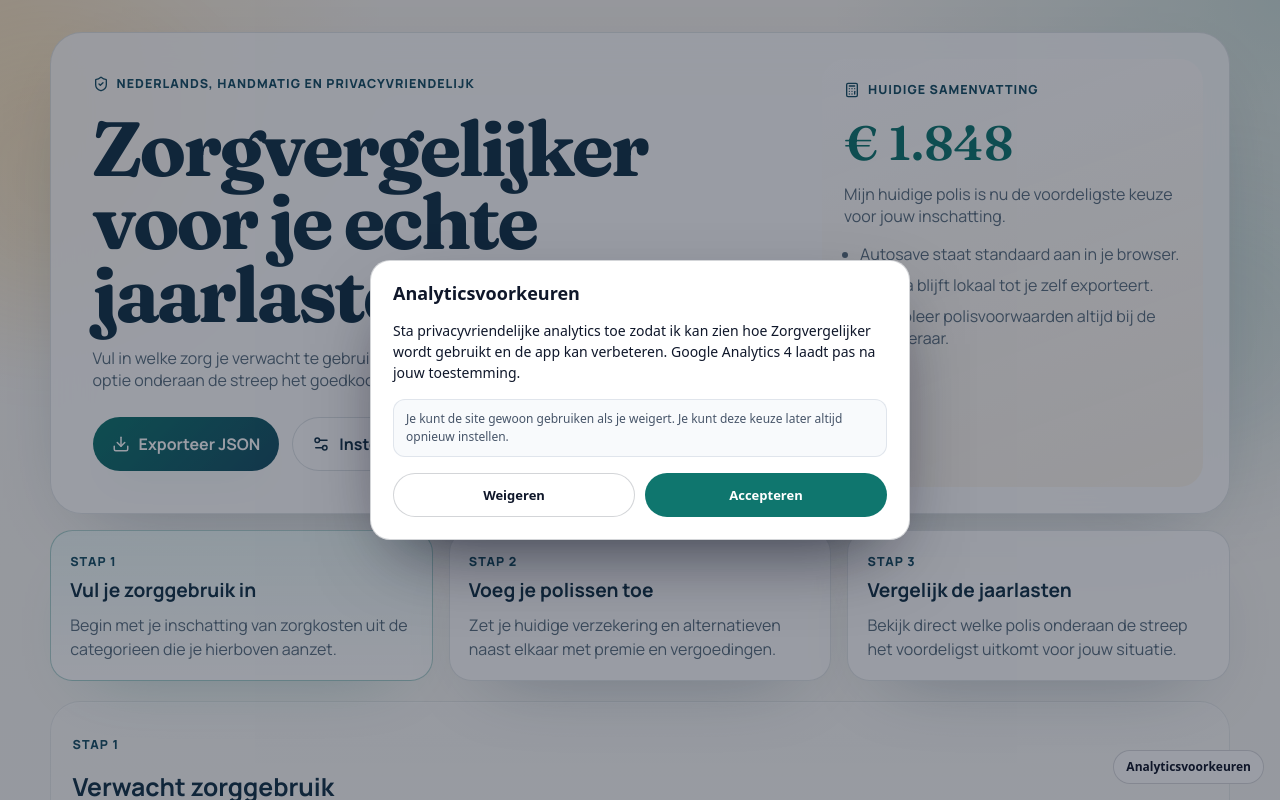
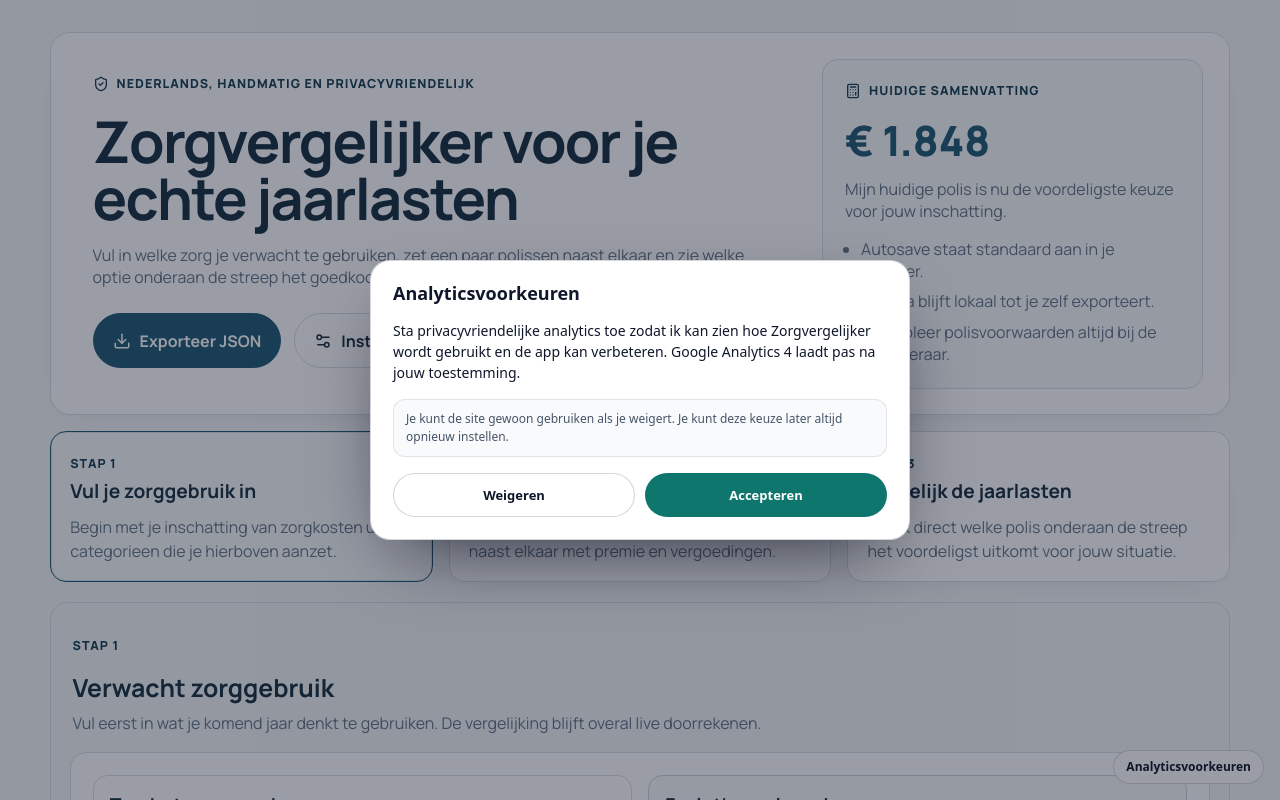
Before and after one commit to Paulmzuiderduin/zorgvergelijker, a React (Vite) app: page / in a window 1280 px wide. Shown: the top 800 px of the page. Built offline with nearby package versions, Linux system fonts and the light colour scheme.

Commit message:
Simplify UI and streamline policy editing

```diff
--- a/src/styles.css
+++ b/src/styles.css
@@ -1,25 +1,24 @@
-@import url("https://fonts.googleapis.com/css2?family=Fraunces:opsz,wght@9..144,600;9..144,700&family=Manrope:wght@400;500;600;700;800&display=swap");
+@import url("https://fonts.googleapis.com/css2?family=Manrope:wght@400;500;600;700;800&display=swap");
 
 :root {
   font-family: "Manrope", "Segoe UI", sans-serif;
-  color: #123247;
-  background:
-    radial-gradient(circle at top left, rgba(245, 158, 11, 0.18), transparent 24rem),
-    radial-gradient(circle at top right, rgba(15, 118, 110, 0.18), transparent 28rem),
-    linear-gradient(180deg, #f8f5ef 0%, #f7faf9 58%, #eef4f2 100%);
+  color: #173042;
+  background: #f3f5f7;
   font-synthesis: none;
   text-rendering: optimizeLegibility;
   -webkit-font-smoothing: antialiased;
   -moz-osx-font-smoothing: grayscale;
-  --panel: rgba(255, 255, 255, 0.82);
-  --panel-strong: rgba(255, 251, 245, 0.94);
-  --border: rgba(18, 50, 71, 0.12);
-  --text: #123247;
-  --muted: #5a6f7f;
-  --brand: #0f766e;
-  --brand-dark: #164e63;
-  --accent: #f59e0b;
+  --panel: #ffffff;
+  --panel-subtle: #f8fafb;
+  --panel-strong: #eef2f4;
+  --border: #d6dee4;
+  --text: #173042;
+  --muted: #647688;
+  --brand: #215a74;
+  --brand-dark: #173f52;
+  --accent: #cc8a2f;
   --danger: #be123c;
+  --shadow: 0 10px 30px -24px rgba(16, 32, 48, 0.2);
 }
 
 * {
@@ -34,6 +33,7 @@
   margin: 0;
   min-height: 100vh;
   color: var(--text);
+  background: #f3f5f7;
 }
 
 button,
@@ -54,26 +54,7 @@
 }
 
 .ambient {
-  position: fixed;
-  inset: auto;
-  width: 18rem;
-  height: 18rem;
-  border-radius: 999px;
-  filter: blur(60px);
-  pointer-events: none;
-  opacity: 0.48;
-}
-
-.ambient-left {
-  top: 2rem;
-  left: -6rem;
-  background: rgba(245, 158, 11, 0.22);
-}
-
-.ambient-right {
-  right: -5rem;
-  top: 12rem;
-  background: rgba(15, 118, 110, 0.2);
+  display: none;
 }
 
 .hero-card,
@@ -87,15 +68,14 @@
   z-index: 1;
   border: 1px solid var(--border);
   background: var(--panel);
-  backdrop-filter: blur(18px);
-  box-shadow: 0 28px 80px -44px rgba(18, 50, 71, 0.42);
+  box-shadow: var(--shadow);
 }
 
 .hero-card {
   display: grid;
   grid-template-columns: minmax(0, 1.7fr) minmax(280px, 0.9fr);
   gap: 1.5rem;
-  border-radius: 2rem;
+  border-radius: 1.25rem;
   padding: 1.6rem;
 }
 
@@ -120,10 +100,10 @@
 
 .hero-copy h1 {
   margin: 1rem 0 0.8rem;
-  font-family: "Fraunces", Georgia, serif;
-  font-size: clamp(2.7rem, 7vw, 4.8rem);
-  line-height: 0.95;
-  letter-spacing: -0.04em;
+  font-family: "Manrope", "Segoe UI", sans-serif;
+  font-size: clamp(2.2rem, 5vw, 3.6rem);
+  line-height: 1;
+  letter-spacing: -0.03em;
 }
 
 .hero-copy p,
@@ -162,34 +142,33 @@
 }
 
 .primary-button {
-  border: none;
+  border: 1px solid var(--brand);
   padding: 0.95rem 1.2rem;
-  background: linear-gradient(135deg, var(--brand) 0%, var(--brand-dark) 100%);
+  background: var(--brand);
   color: white;
   font-weight: 700;
-  box-shadow: 0 18px 36px -26px rgba(15, 118, 110, 0.8);
+  box-shadow: none;
 }
 
 .secondary-button {
-  border: 1px solid rgba(18, 50, 71, 0.14);
+  border: 1px solid var(--border);
   padding: 0.95rem 1.2rem;
-  background: rgba(255, 255, 255, 0.78);
+  background: #fff;
   color: var(--text);
   font-weight: 700;
 }
 
 .hero-summary {
-  border-radius: 1.5rem;
+  border-radius: 1rem;
   padding: 1.4rem;
-  background:
-    linear-gradient(160deg, rgba(255, 255, 255, 0.95), rgba(250, 244, 235, 0.92)),
-    var(--panel-strong);
+  background: var(--panel-subtle);
+  border: 1px solid var(--border);
 }
 
 .summary-price {
   margin-top: 1rem;
-  font-family: "Fraunces", Georgia, serif;
-  font-size: clamp(2rem, 4vw, 3rem);
+  font-size: clamp(1.8rem, 4vw, 2.6rem);
+  font-weight: 800;
   line-height: 1;
   color: var(--brand);
 }
@@ -216,7 +195,7 @@
 }
 
 .workflow-card {
-  border-radius: 1.4rem;
+  border-radius: 1rem;
   padding: 1.15rem 1.2rem;
   text-decoration: none;
   color: inherit;
@@ -246,18 +225,18 @@
 .workflow-tab {
   text-align: left;
   border: 1px solid var(--border);
-  background: rgba(255, 255, 255, 0.82);
+  background: #fff;
 }
 
 .workflow-tab.is-active {
-  border-color: rgba(15, 118, 110, 0.32);
-  background: linear-gradient(180deg, rgba(236, 248, 246, 0.96), rgba(255, 255, 255, 0.9));
-  box-shadow: 0 26px 70px -46px rgba(15, 118, 110, 0.42);
+  border-color: var(--brand);
+  background: var(--panel-subtle);
+  box-shadow: inset 0 0 0 1px rgba(33, 90, 116, 0.14);
 }
 
 .settings-panel {
   margin-top: 1rem;
-  border-radius: 1.6rem;
+  border-radius: 1rem;
   padding: 1.3rem;
 }
 
@@ -306,8 +285,9 @@
   grid-template-columns: auto 1fr;
   gap: 0.9rem;
   align-items: start;
-  border-radius: 1.2rem;
+  border-radius: 0.9rem;
   padding: 0.95rem 1rem;
+  background: var(--panel-subtle);
 }
 
 .toggle-card input {
@@ -341,10 +321,9 @@
   gap: 1.1rem;
   margin-top: 1.25rem;
   padding: 1.2rem;
-  border-radius: 1.9rem;
-  border: 1px solid rgba(18, 50, 71, 0.08);
-  background: linear-gradient(180deg, rgba(255, 255, 255, 0.4), rgba(255, 255, 255, 0.18));
-  box-shadow: inset 0 1px 0 rgba(255, 255, 255, 0.42);
+  border-radius: 1.1rem;
+  border: 1px solid var(--border);
+  background: transparent;
 }
 
 .tab-panel {
@@ -355,7 +334,7 @@
 .panel,
 .insurance-card,
 .result-card {
-  border-radius: 1.6rem;
+  border-radius: 1rem;
   padding: 1.35rem;
 }
 
@@ -448,21 +427,16 @@
 }
 
 .zorggroep-card {
-  border-radius: 1.35rem;
+  border-radius: 0.9rem;
   padding: 1rem;
-  background:
-    linear-gradient(180deg, rgba(255, 255, 255, 0.92), rgba(248, 250, 249, 0.88)),
-    rgba(255, 255, 255, 0.72);
-  border: 1px solid rgba(18, 50, 71, 0.08);
-  box-shadow: inset 0 1px 0 rgba(255, 255, 255, 0.5);
+  background: #fff;
+  border: 1px solid var(--border);
   container-type: inline-size;
 }
 
 .zorggroep-card-paired {
-  background:
-    linear-gradient(180deg, rgba(236, 248, 246, 0.96), rgba(248, 252, 251, 0.9)),
-    rgba(255, 255, 255, 0.72);
-  border-color: rgba(15, 118, 110, 0.18);
+  background: var(--panel-subtle);
+  border-color: #c7d4dc;
 }
 
 .zorggroep-header h3 {
@@ -508,8 +482,8 @@
   gap: 0.45rem;
   padding: 0.75rem 0.95rem;
   border-radius: 999px;
-  border: 1px solid rgba(18, 50, 71, 0.12);
-  background: rgba(255, 255, 255, 0.86);
+  border: 1px solid var(--border);
+  background: #fff;
   color: var(--text);
   font-weight: 700;
   transition:
@@ -520,7 +494,7 @@
 
 .mini-button:hover {
   transform: translateY(-1px);
-  border-color: rgba(15, 118, 110, 0.26);
+  border-color: var(--brand);
 }
 
 .policy-collapsed-summary {
@@ -540,9 +514,9 @@
   display: grid;
   gap: 0.85rem;
   padding: 1rem;
-  border-radius: 1.25rem;
-  background: rgba(255, 255, 255, 0.6);
-  border: 1px solid rgba(18, 50, 71, 0.08);
+  border-radius: 0.9rem;
+  background: var(--panel-subtle);
+  border: 1px solid var(--border);
 }
 
 .policy-section-header h3 {
@@ -557,7 +531,7 @@
 }
 
 .policy-note-section {
-  background: rgba(248, 250, 252, 0.78);
+  background: #f4f7f9;
 }
 
 .field {
@@ -587,10 +561,10 @@
 .field input,
 .field textarea {
   width: 100%;
-  border: 1px solid rgba(18, 50, 71, 0.14);
-  border-radius: 1rem;
+  border: 1px solid var(--border);
+  border-radius: 0.75rem;
   padding: 0.92rem 1rem;
-  background: rgba(255, 255, 255, 0.84);
+  background: #fff;
   color: var(--text);
   transition:
     border-color 0.18s ease,
@@ -600,21 +574,20 @@
 .field input:focus,
 .field textarea:focus {
   outline: none;
-  border-color: rgba(15, 118, 110, 0.65);
-  box-shadow: 0 0 0 4px rgba(15, 118, 110, 0.16);
+  border-color: var(--brand);
+  box-shadow: 0 0 0 3px rgba(33, 90, 116, 0.12);
 }
 
 .insight-panel {
-  background:
-    linear-gradient(180deg, rgba(22, 78, 99, 0.96), rgba(15, 118, 110, 0.93)),
-    rgba(22, 78, 99, 0.95);
-  color: white;
+  background: #eef3f6;
+  color: var(--text);
+  border: 1px solid #ced9e0;
 }
 
 .insight-panel .section-kicker,
 .insight-panel p,
 .insight-panel svg {
-  color: rgba(255, 255, 255, 0.82);
+  color: var(--muted);
 }
 
 .insight-stack {
@@ -623,14 +596,15 @@
 }
 
 .insight-card {
-  border-radius: 1.25rem;
+  border-radius: 0.9rem;
   padding: 1rem;
-  background: rgba(255, 255, 255, 0.1);
-  border: 1px solid rgba(255, 255, 255, 0.12);
+  background: #fff;
+  border: 1px solid var(--border);
 }
 
 .insight-card.highlight {
-  background: rgba(245, 158, 11, 0.16);
+  background: #f7f4ed;
+  border-color: #e6d7bc;
 }
 
 .insight-card span,
@@ -665,9 +639,9 @@
 .icon-button {
   width: 3rem;
   height: 3rem;
-  border: 1px solid rgba(190, 18, 60, 0.16);
+  border: 1px solid rgba(190, 18, 60, 0.2);
   color: var(--danger);
-  background: rgba(255, 255, 255, 0.85);
+  background: #fff;
 }
 
 .icon-button:disabled {
@@ -676,20 +650,14 @@
 }
 
 .insurance-card {
-  background:
-    linear-gradient(180deg, rgba(255, 255, 255, 0.98), rgba(244, 248, 247, 0.96)),
-    var(--panel);
-  border-color: rgba(15, 118, 110, 0.14);
-  box-shadow:
-    0 24px 54px -40px rgba(18, 50, 71, 0.46),
-    0 0 0 1px rgba(255, 255, 255, 0.55) inset;
+  background: #fff;
+  border-color: var(--border);
+  box-shadow: var(--shadow);
 }
 
 .insurance-card:nth-child(even) {
-  background:
-    linear-gradient(180deg, rgba(255, 252, 247, 0.98), rgba(250, 245, 236, 0.95)),
-    var(--panel);
-  border-color: rgba(245, 158, 11, 0.18);
+  background: #fff;
+  border-color: var(--border);
 }
 
 .polis-label-row {
@@ -705,7 +673,7 @@
   justify-content: center;
   padding: 0.28rem 0.6rem;
   border-radius: 999px;
-  background: rgba(15, 118, 110, 0.12);
+  background: #e9eff3;
   color: var(--brand-dark);
   font-size: 0.72rem;
   font-weight: 800;
@@ -714,19 +682,17 @@
 }
 
 .insurance-card:nth-child(even) .polis-badge {
-  background: rgba(245, 158, 11, 0.14);
+  background: #e9eff3;
 }
 
 .result-card {
-  background:
-    linear-gradient(180deg, rgba(255, 255, 255, 0.96), rgba(248, 250, 252, 0.92)),
-    var(--panel);
+  background: #fff;
   container-type: inline-size;
 }
 
 .result-card.is-best {
-  border-color: rgba(15, 118, 110, 0.34);
-  box-shadow: 0 32px 80px -40px rgba(15, 118, 110, 0.48);
+  border-color: var(--brand);
+  box-shadow: 0 0 0 1px rgba(33, 90, 116, 0.14);
 }
 
 .results-layout {
@@ -737,10 +703,10 @@
 }
 
 .result-total {
-  font-family: "Fraunces", Georgia, serif;
-  font-size: clamp(1.8rem, 3.2vw, 2.6rem);
+  font-size: clamp(1.8rem, 3.2vw, 2.4rem);
+  font-weight: 800;
   color: var(--brand);
-  line-height: 0.95;
+  line-height: 1;
   text-align: right;
 }
 
@@ -758,10 +724,10 @@
 .metric-box,
 .breakdown-grid div,
 .difference-bar {
-  border-radius: 1rem;
+  border-radius: 0.8rem;
   padding: 0.95rem 1rem;
-  background: rgba(255, 255, 255, 0.82);
-  border: 1px solid rgba(18, 50, 71, 0.08);
+  background: var(--panel-subtle);
+  border: 1px solid var(--border);
 }
 
 .metric-box strong {
@@ -806,9 +772,9 @@
   display: grid;
   gap: 0.12rem;
   padding: 0.7rem 0.85rem;
-  border-radius: 1rem;
-  background: rgba(236, 248, 246, 0.92);
-  border: 1px solid rgba(15, 118, 110, 0.14);
+  border-radius: 0.8rem;
+  background: #eef3f6;
+  border: 1px solid #d7e0e7;
 }
 
 .highlight-pill span {
@@ -821,8 +787,8 @@
 }
 
 .highlight-pill-soft {
-  background: rgba(255, 252, 247, 0.94);
-  border-color: rgba(245, 158, 11, 0.18);
+  background: #f7f4ed;
+  border-color: #e6d7bc;
 }
 
 .breakdown {
@@ -844,9 +810,9 @@
   gap: 0.45rem;
   margin-top: 0.9rem;
   padding: 0.95rem 1rem;
-  border-radius: 1rem;
-  background: rgba(248, 250, 252, 0.92);
-  border: 1px solid rgba(18, 50, 71, 0.08);
+  border-radius: 0.8rem;
+  background: var(--panel-subtle);
+  border: 1px solid var(--border);
 }
 
 .policy-note-box p {
```
Also changed, not shown: src/App.jsx (+12 -6 lines), 1 other file (tests, documents, lock files or other folders).
